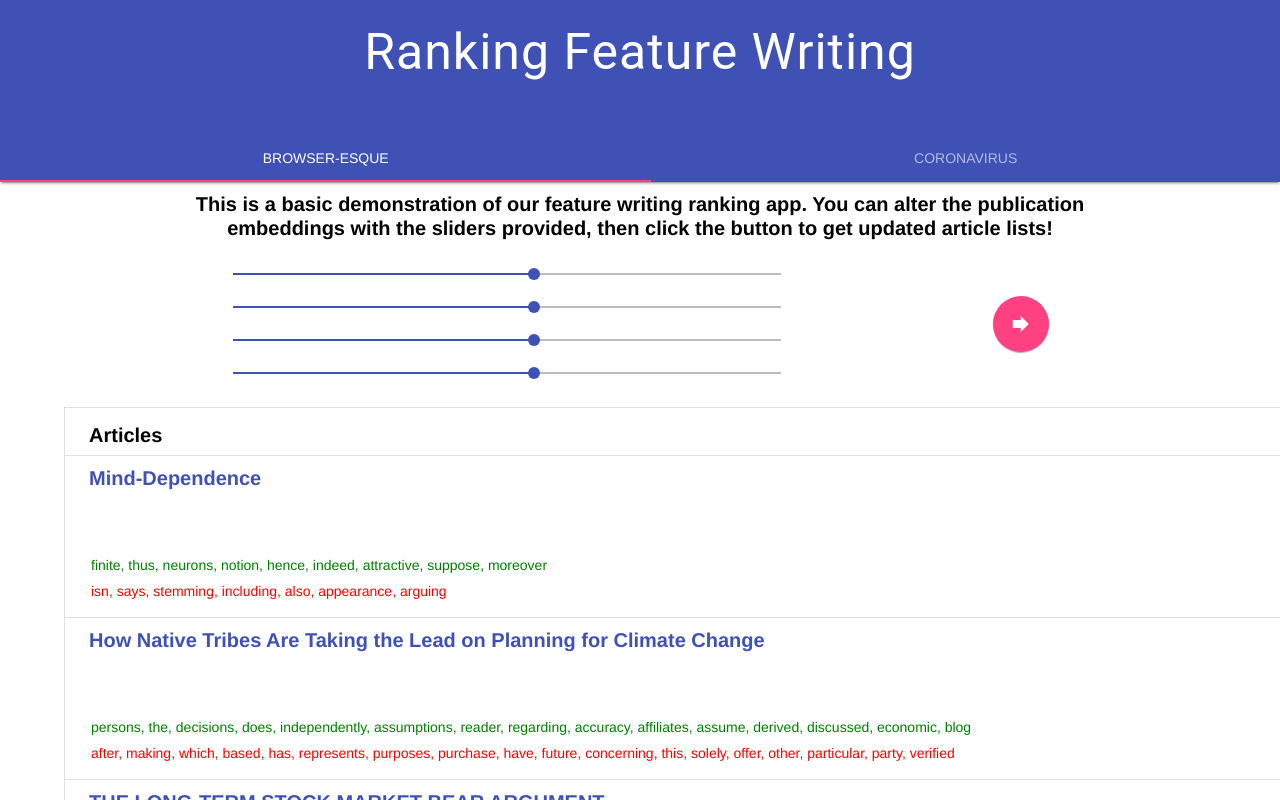
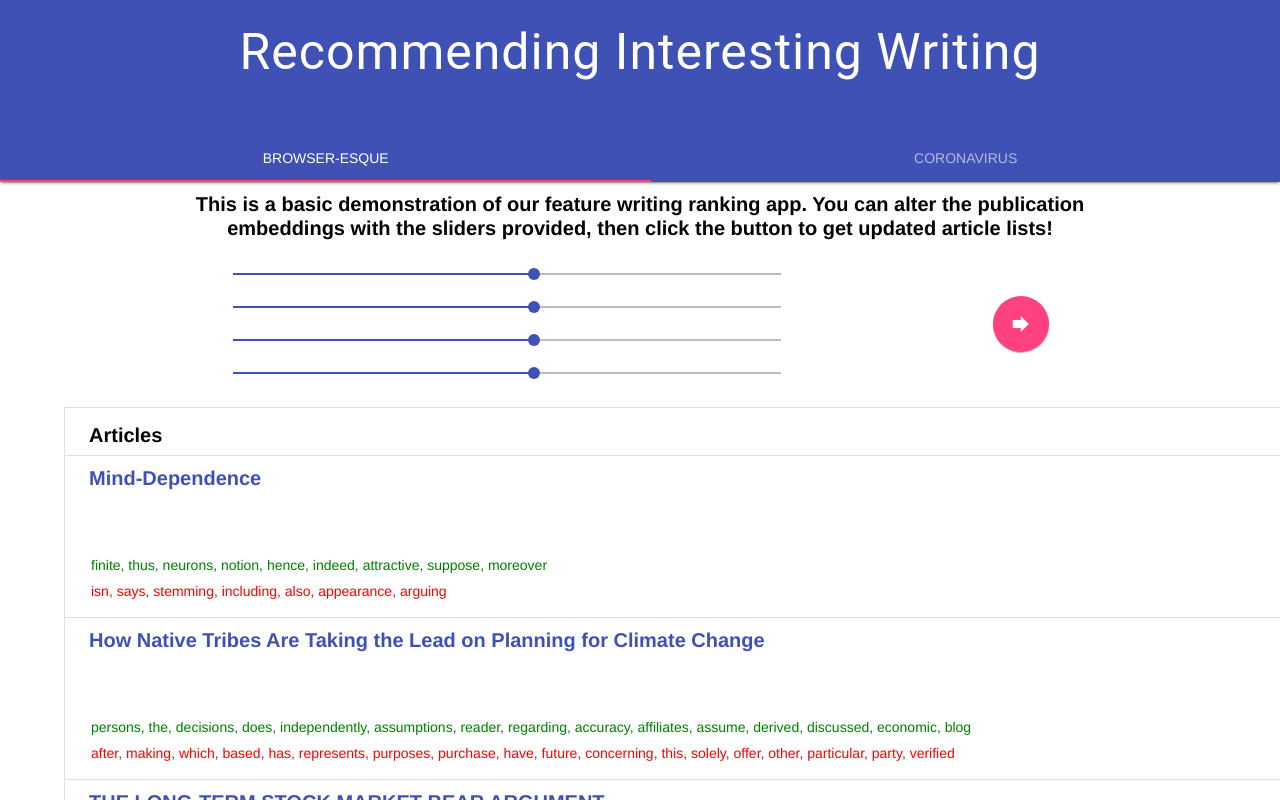
Before and after one commit to the-browser/recommending-interesting-writing, a plain HTML site: page docs/index.html in a window 1280 px wide. Drawn offline with nearby package versions, Linux system fonts and the light colour scheme.

Commit message:
Update index.html
Match title of the demo with the title of the repository.

```diff
--- a/docs/index.html
+++ b/docs/index.html
@@ -19,7 +19,7 @@
     <header class="mdl-layout__header">
       <div class="mdl-layout__header-row">
         <!-- Title -->
-        <span id="main-heading" class="mdl-layout-title">Ranking Feature Writing</span>
+        <span id="main-heading" class="mdl-layout-title">Recommending Interesting Writing</span>
       </div>
       <!-- Tabs -->
       <div class="mdl-layout__tab-bar mdl-js-ripple-effect">
```
